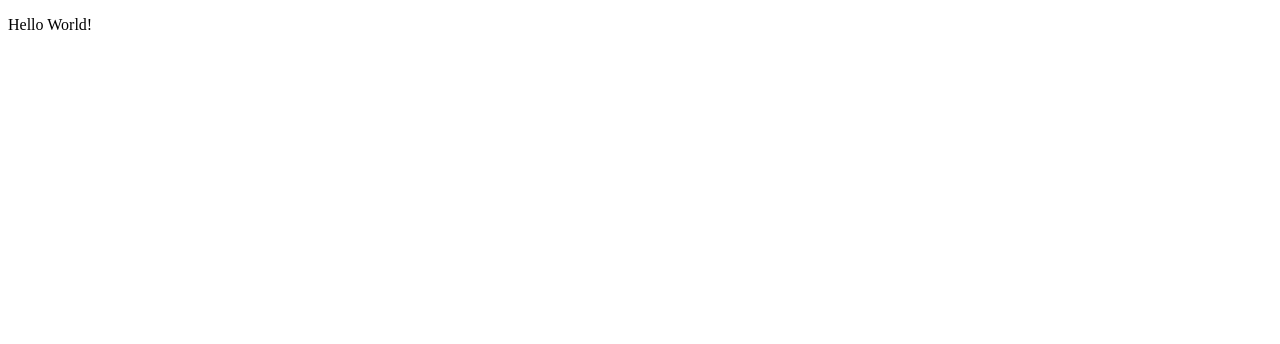
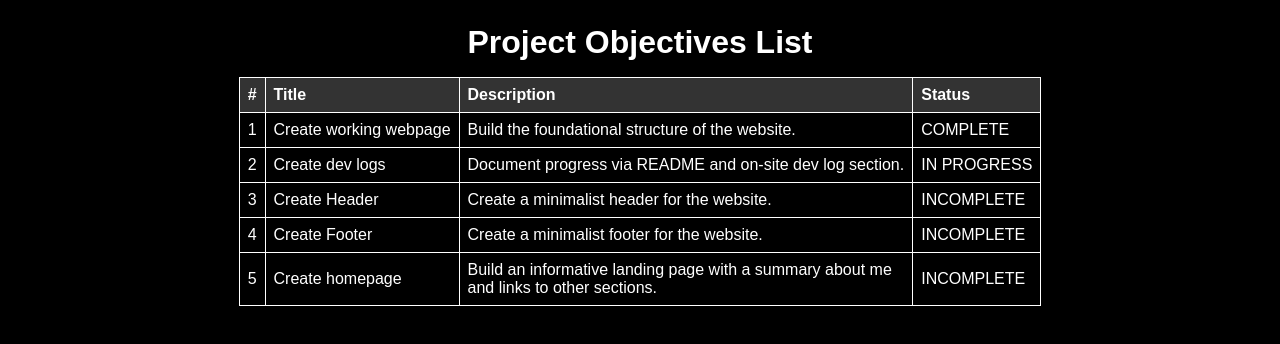
Before and after one commit to RamiyanGangatharan/Portfolio2025, a Next.js app in the folder client/: page / in a window 1280 px wide. Shown: the top 344 px of the page. Built offline with nearby package versions, Linux system fonts and the light colour scheme.

Commit message:
added a TODO list

```diff
--- a/client/src/pages/index.js
+++ b/client/src/pages/index.js
@@ -1,8 +1,56 @@
+import "@/styles/globals.css";
+
 export default function Home() {
-
   return (
     <main>
-      <p>Hello World!</p>
+      <table aria-label="Project Objectives List">
+        <caption className="table-title">
+          <h1>Project Objectives List</h1>
+        </caption>
+        <thead>
+          <tr>
+            <th scope="col">#</th>
+            <th scope="col">Title</th>
+            <th scope="col">Description</th>
+            <th scope="col">Status</th>
+          </tr>
+        </thead>
+        <tbody>
+          <tr>
+            <td>1</td>
+            <td>Create working webpage</td>
+            <td>Build the foundational structure of the website.</td>
+            <td>COMPLETE</td>
+          </tr>
+          <tr>
+            <td>2</td>
+            <td>Create dev logs</td>
+            <td>Document progress via README and on-site dev log section.</td>
+            <td>IN PROGRESS</td>
+          </tr>
+          <tr>
+            <td>3</td>
+            <td>Create Header</td>
+            <td>Create a minimalist header for the website.</td>
+            <td>INCOMPLETE</td>
+          </tr>
+          <tr>
+            <td>4</td>
+            <td>Create Footer</td>
+            <td>Create a minimalist footer for the website.</td>
+            <td>INCOMPLETE</td>
+          </tr>
+          <tr>
+          <td>5</td>
+          <td>Create homepage</td>
+          <td>
+            Build an informative landing page with a summary about me<br/>
+            and links to other sections.
+          </td>
+          <td>INCOMPLETE</td>
+          </tr>
+        </tbody>
+      </table>
     </main>
   );
 }
--- a/client/src/styles/globals.css
+++ b/client/src/styles/globals.css
@@ -0,0 +1,36 @@
+body {
+  background-color: black;
+  color: white;
+  font-family: Arial, Helvetica, sans-serif;
+}
+
+table {
+  margin: auto;
+  border-collapse: collapse;
+  width: fit-content;
+  font-family: Arial, Helvetica, sans-serif;
+}
+
+caption.table-title h1,
+.table-title h1 {
+  text-align: center;
+  margin: 1rem 0;
+  font-size: 2rem;
+  color: white;
+}
+
+/* Column Headers */
+thead {
+  background-color: #333333;
+  color: white;
+}
+
+td, th {
+  border: 1px solid white;
+  text-align: left;
+  padding: 8px;
+  width: fit-content;
+}
+
+/* Row Border Styling */
+tbody tr { border-top: 1px solid white; }
```
Also changed, not shown: 1 other file (tests, documents, lock files or other folders).
